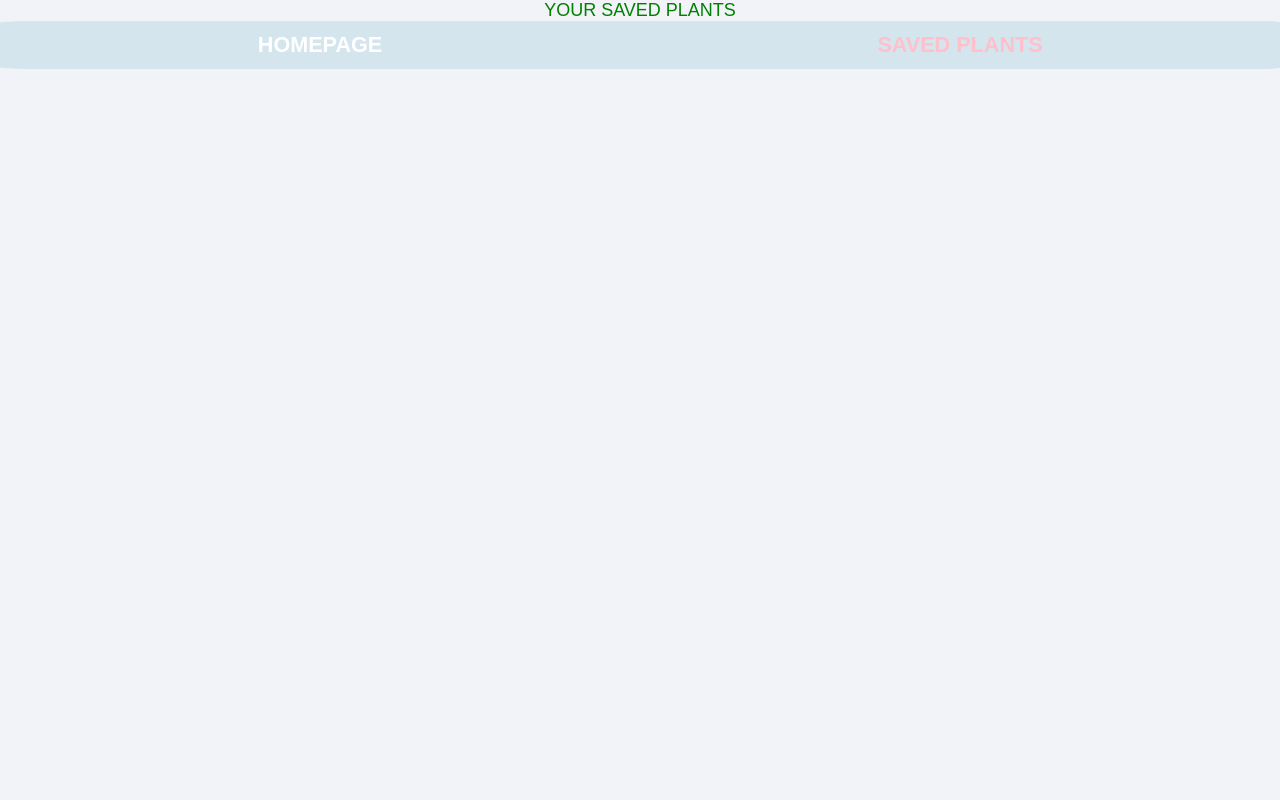
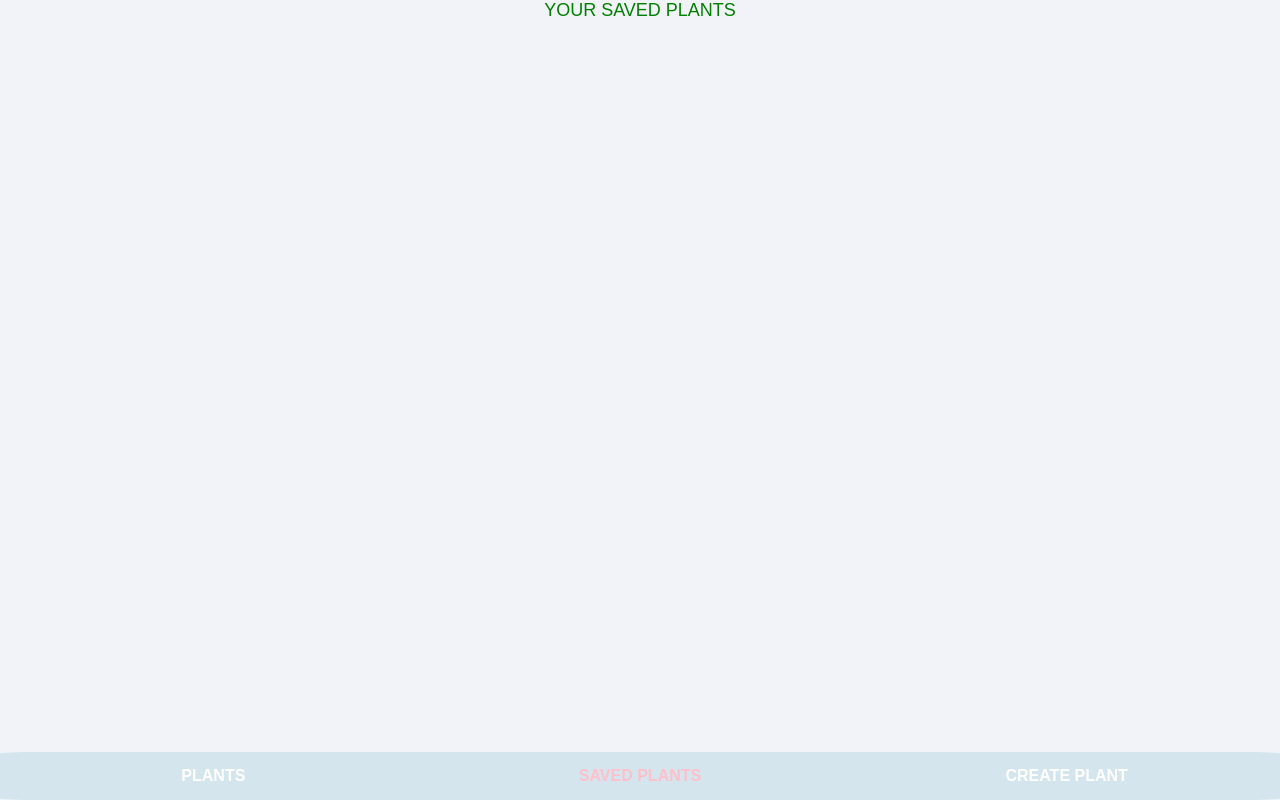
Before and after one commit to LolaMaria/capstone-project, a React (Create React App) app: page /bookmark in a window 1280 px wide. Built offline with nearby package versions, Linux system fonts and the light colour scheme.

Commit message:
Add style changes navigation and third page

```diff
--- a/src/App.js
+++ b/src/App.js
@@ -48,4 +48,5 @@ export default function App() {
 const AppGrid = styled.div`
   display: grid;
   grid-template-rows: auto 1fr;
+  position: relative;
 `;
--- a/src/components/Navigation.js
+++ b/src/components/Navigation.js
@@ -4,21 +4,39 @@ import { NavLink } from 'react-router-dom';
 export default function Navigation() {
   return (
     <Nav>
-      <LinkStyled to="/">Homepage</LinkStyled>
+      <LinkStyled to="/">Plants</LinkStyled>
       <LinkStyled to="/bookmark">Saved Plants</LinkStyled>
+      <LinkStyled to="/input">Create Plant</LinkStyled>
     </Nav>
   );
 }
 
+const Nav = styled.nav`
+  margin-top: 5rem;
+  font-size: 1rem;
+  text-transform: uppercase;
+  display: grid;
+  grid-template-columns: 1fr 1fr 1fr;
+  width: 100vw;
+  background: #d4e5ed;
+  color: white;
+  height: 48px;
+  border-radius: 3%;
+  bottom: 0px;
+  position: fixed;
+`;
+
 const LinkStyled = styled(NavLink)`
-  display: flex;
+  text-decoration: none;
+  display: grid;
   justify-content: center;
   align-items: center;
-  text-decoration: none;
   color: white;
   width: 100%;
   border-radius: 3%;
   font-weight: bold;
+
+  bottom: 0px;
   :hover {
     color: pink;
   }
@@ -27,13 +45,3 @@ const LinkStyled = styled(NavLink)`
     color: pink;
   }
 `;
-const Nav = styled.nav`
-  font-size: 1.2em;
-  text-transform: uppercase;
-  display: flex;
-  justify-content: space-between;
-  background: #d4e5ed;
-  color: white;
-  height: 48px;
-  border-radius: 3%;
-`;
```
Also changed, not shown: src/pages/InputPage.js (added, +30 -0 lines), src/pages/breakpoint/breakpoints.js (deleted, +0 -13 lines).
